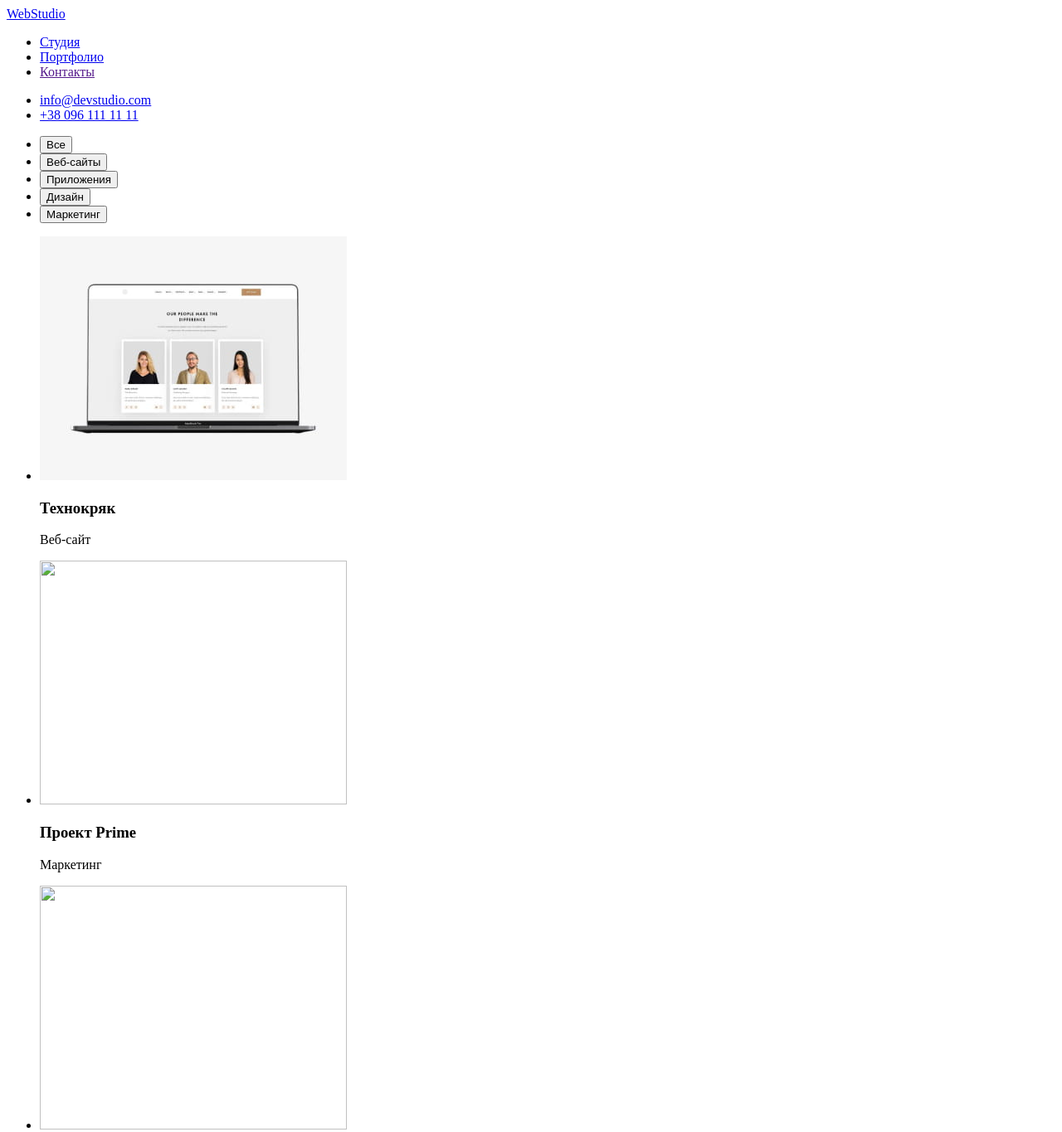
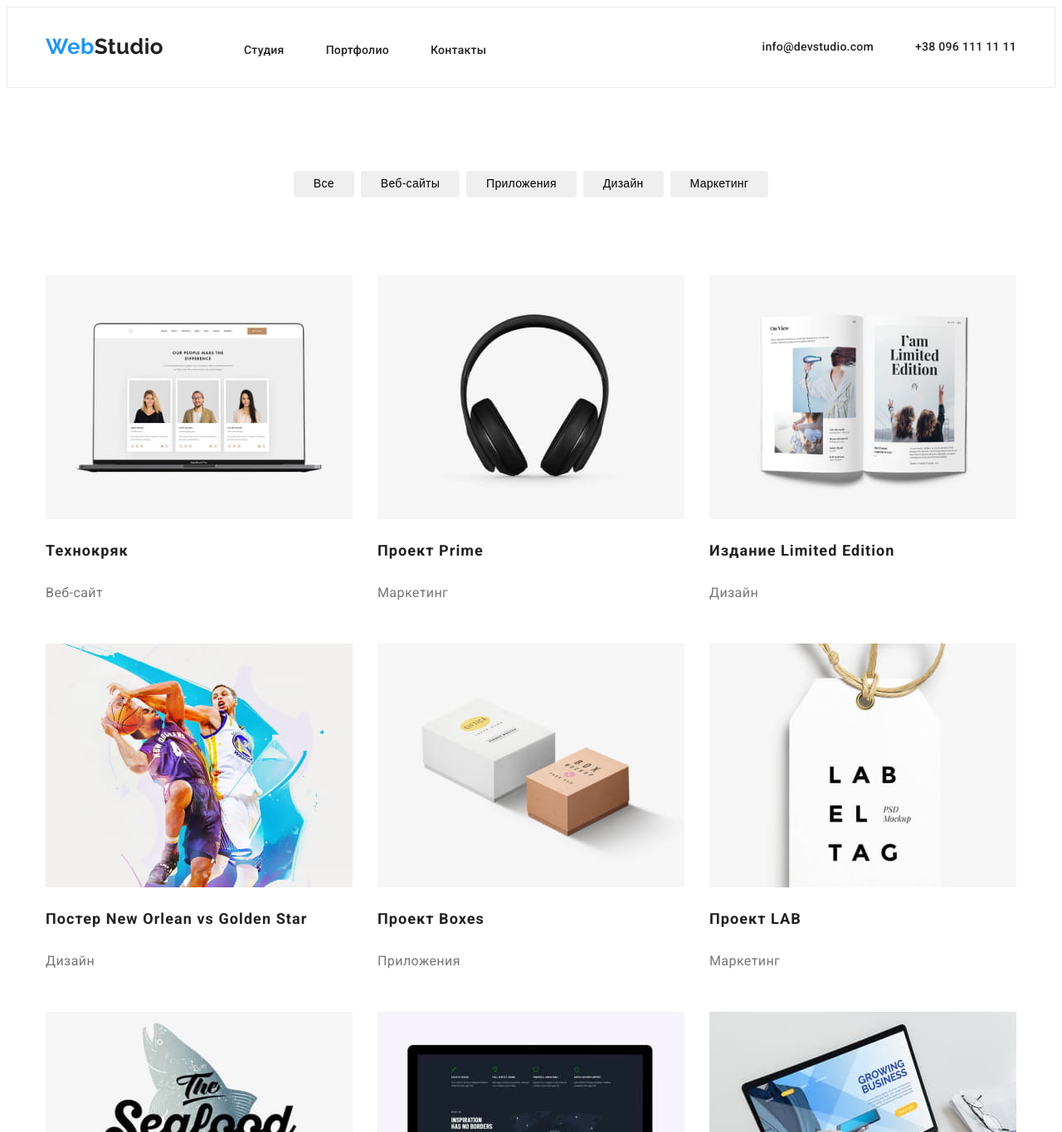
Before and after one commit to Anidamp/goit-markup-hw-03, a plain HTML site: page portfolio.html in a window 1280 px wide. Shown: the top 1365 px of the page at 83% size. Drawn offline with Linux system fonts and the light colour scheme; the site is published under a folder, as on GitHub Pages, so addresses that start at the root find nothing.

Commit message:
Update portfolio.html

```diff
--- a/portfolio.html
+++ b/portfolio.html
@@ -7,15 +7,15 @@
         <title>Студия</title>
         <link rel="preconnect" href="https://fonts.gstatic.com">
         <link href="https://fonts.googleapis.com/css2?family=Raleway:wght@700&family=Roboto:wght@400;500;700;900&display=swap" rel="stylesheet">
-        <link rel="stylesheet" href="/css/style.css">
+        <link rel="stylesheet" href="./css/style.css">
     </head>
     <body>
         <header class="header">
             <div class="container">
                 <nav class="navigation">
-                    <a class="logo" href="/index.html">Web<span>Studio</span></a>
+                    <a class="logo" href="./index.html">Web<span>Studio</span></a>
                     <ul class="list menu">
-                        <li class="menu-item"><a class="link menu-link" href="/index.html">Студия</a></li>
+                        <li class="menu-item"><a class="link menu-link" href="./index.html">Студия</a></li>
                         <li class="menu-item"><a class="link menu-link" href="./portfolio.html">Портфолио</a></li>
                         <li class="menu-item"><a class="link menu-link" href="">Контакты</a></li>
                     </ul>
@@ -45,27 +45,27 @@
                         <p>Веб-сайт</p>
                     </li>
                     <li class="all-item">
-                        <img src="/images/portfolio/img2.jpg" width="370" height="294" alt="">
+                        <img src="./images/portfolio/img2.jpg" width="370" height="294" alt="">
                         <h3>Проект Prime</h3>
                         <p>Маркетинг</p>
                     </li>
                     <li class="all-item">
-                        <img src="/images/portfolio/img3.jpg" width="370" height="294" alt="">
+                        <img src="./images/portfolio/img3.jpg" width="370" height="294" alt="">
                         <h3>Издание Limited Edition</h3>
                         <p>Дизайн</p>
                     </li>
                     <li class="all-item">
-                        <img src="/images/portfolio/img4.jpg" width="370" height="294" alt="">
+                        <img src="./images/portfolio/img4.jpg" width="370" height="294" alt="">
                         <h3>Постер New Orlean vs Golden Star</h3>
                         <p>Дизайн</p>
                     </li>
                     <li class="all-item">
-                        <img src="/images/portfolio/img5.jpg" width="370" height="294" alt="">
+                        <img src="./images/portfolio/img5.jpg" width="370" height="294" alt="">
                         <h3>Проект Boxes</h3>
                         <p>Приложения</p>
                     </li>
                     <li class="all-item">
-                        <img src="/images/portfolio/img6.jpg" width="370" height="294" alt="">
+                        <img src="./images/portfolio/img6.jpg" width="370" height="294" alt="">
                         <h3>Проект LAB</h3>
                         <p>Маркетинг</p>
                     </li>
@@ -75,12 +75,12 @@
                         <p>Приложения</p>
                     </li>
                     <li class="all-item">
-                        <img src="/images/portfolio/img8.jpg" width="370" height="294" alt="">
+                        <img src="./images/portfolio/img8.jpg" width="370" height="294" alt="">
                         <h3>Inspiration has no Borders</h3>
                         <p>Веб-сайт</p>
                     </li>
                     <li class="all-item">
-                        <img src="/images/portfolio/img9.jpg" width="370" height="294" alt="">
+                        <img src="./images/portfolio/img9.jpg" width="370" height="294" alt="">
                         <h3>Growing Business</h3>
                         <p>Приложения</p>
                     </li>
```
